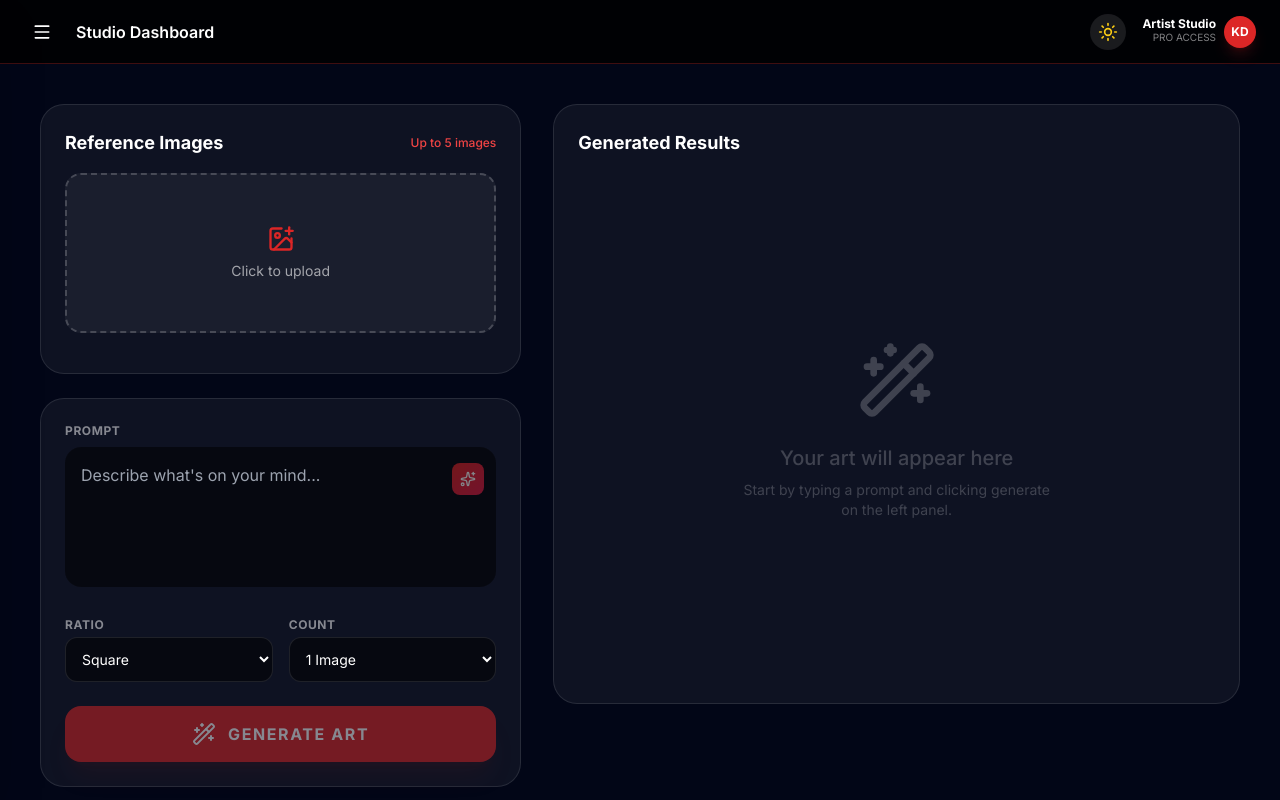
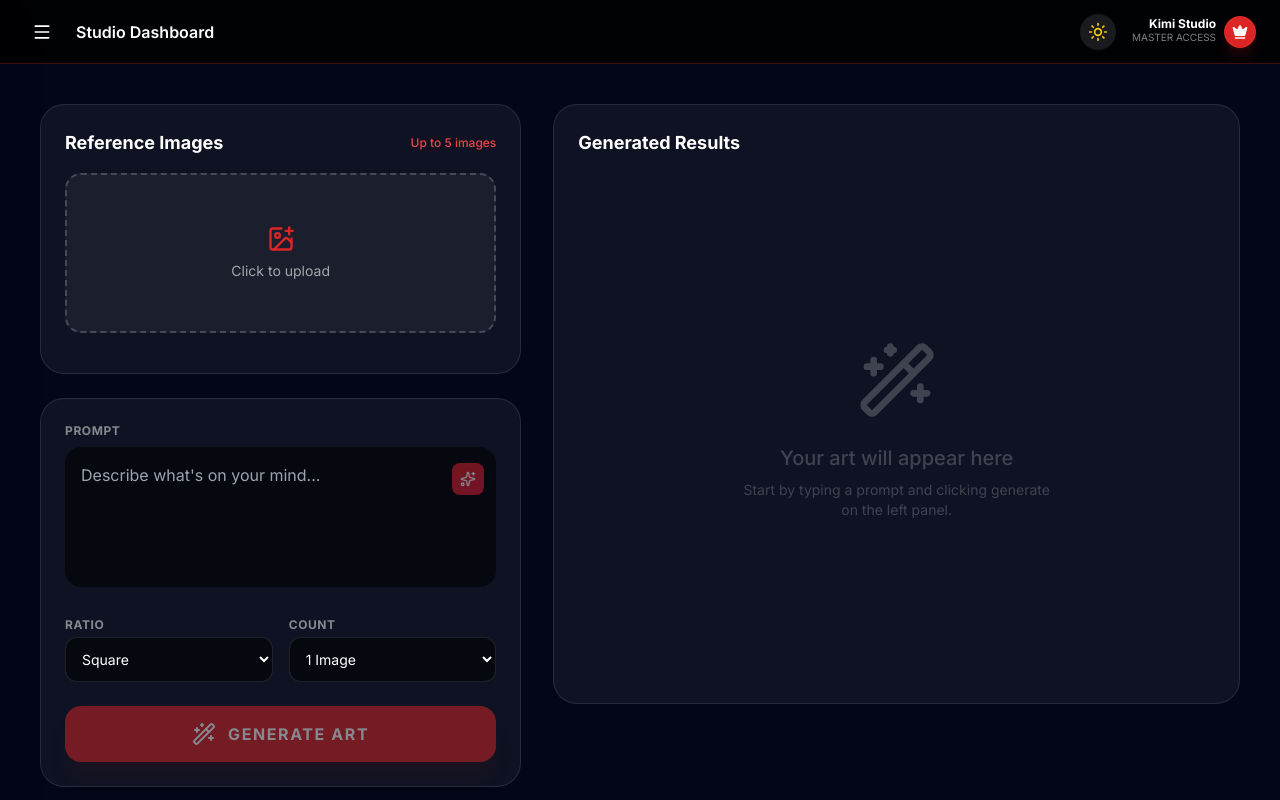
Before and after one commit to kiminitrix/KIMI-DIGIART-RED, a React (Vite) app: page / in a window 1280 px wide. Built offline with nearby package versions, Linux system fonts and the light colour scheme.

Commit message:
feat: Update Navbar branding and access indicators
Replaces "Artist Studio" with "Kimi Studio" and "PRO ACCESS" with "MASTER ACCESS" in the navbar. Also updates the user initial icon to a "Crown" icon for a more professional aesthetic, aligning with the application's branding.

```diff
--- a/components/Navbar.tsx
+++ b/components/Navbar.tsx
@@ -1,6 +1,6 @@
 
 import React from 'react';
-import { Sun, Moon, Menu } from 'lucide-react';
+import { Sun, Moon, Menu, Crown } from 'lucide-react';
 
 interface NavbarProps {
   darkMode: boolean;
@@ -35,11 +35,11 @@ const Navbar: React.FC<NavbarProps> = ({ darkMode, setDarkMode, toggleSidebar })
         </button>
         <div className="flex items-center gap-2">
           <div className="hidden md:block text-right">
-            <p className="text-xs font-bold leading-none">Artist Studio</p>
-            <p className="text-[10px] opacity-50">PRO ACCESS</p>
+            <p className="text-xs font-bold leading-none">Kimi Studio</p>
+            <p className="text-[10px] opacity-50">MASTER ACCESS</p>
           </div>
-          <div className="h-8 w-8 rounded-full bg-red-600 flex items-center justify-center text-white font-bold text-xs shadow-lg shadow-red-600/20">
-            KD
+          <div className="h-8 w-8 rounded-full bg-red-600 flex items-center justify-center text-white shadow-lg shadow-red-600/20">
+            <Crown size={16} fill="currentColor" />
           </div>
         </div>
       </div>
```
